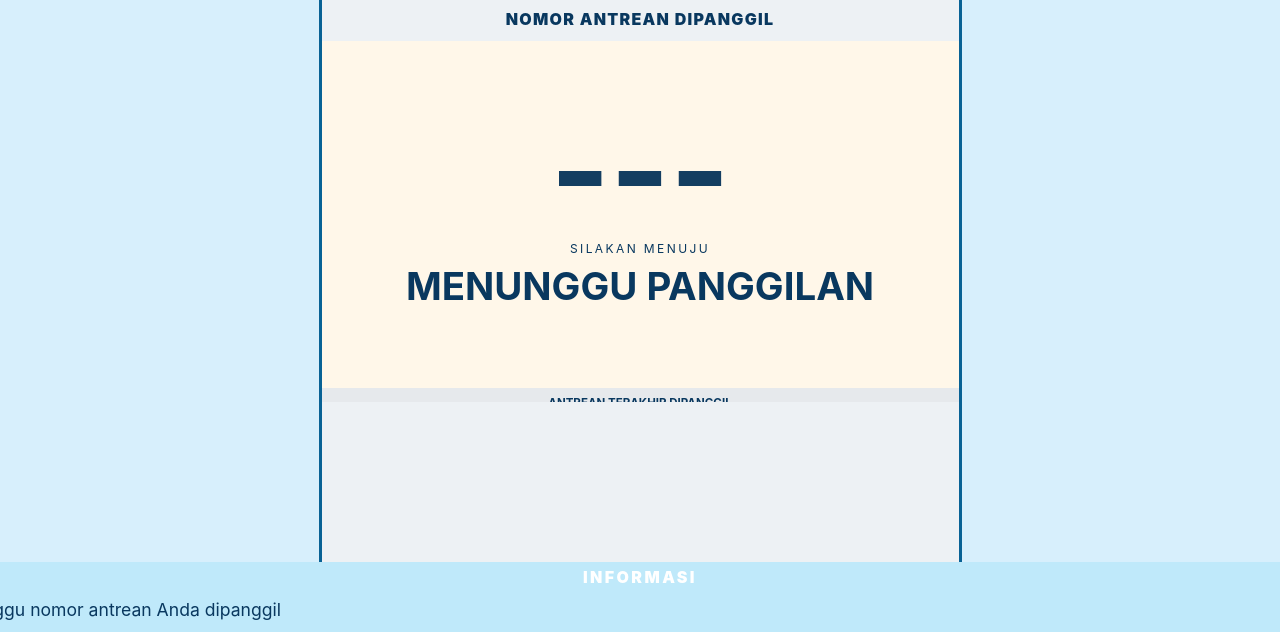
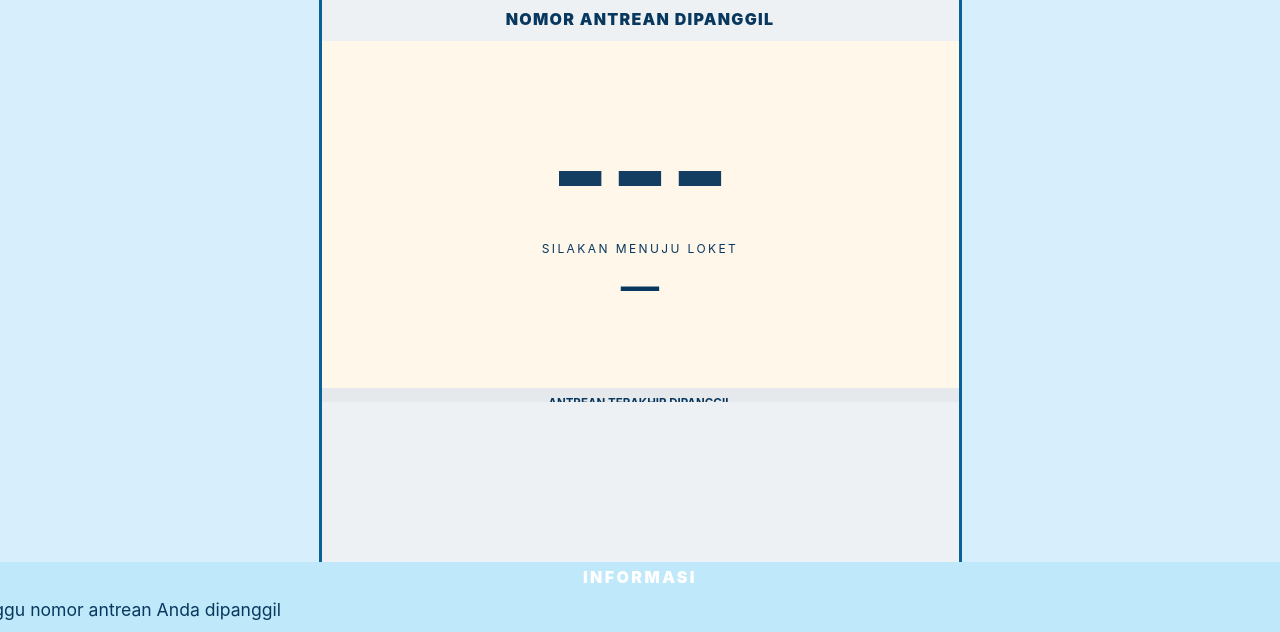
Before and after one commit to mmkrsulis/antrian, a PHP site: the page made by app/Views/display.php in a window 1280 px wide. Shown: the part 168-800 px from the top of the page. Run offline with PHP 8.4, Linux system fonts and the light colour scheme; the template is opened without the code that fills it, so the values that code supplies are empty; some libraries are stand-ins or nearby versions.

Commit message:
Simplify counter labels on public display

```diff
--- a/app/Views/display.php
+++ b/app/Views/display.php
@@ -1,5 +1,5 @@
 <!doctype html><html lang="id"><head><meta charset="utf-8"><meta name="viewport" content="width=device-width,initial-scale=1"><title>Display · <?=e(app_name())?></title><link rel="stylesheet" href="/assets/app.css?v=<?=e((string) filemtime(__DIR__.'/../../public/assets/app.css'))?>"><link rel="stylesheet" href="/assets/display-layout.css?v=<?=e((string) filemtime(__DIR__.'/../../public/assets/display-layout.css'))?>"><style><?=theme_css_vars()?></style></head><body class="display-v2">
 <header class="display-head <?=image_header_enabled()?'image-header':''?>" id="display-header" style="<?=e(header_background_style())?>"><div class="display-logo">RQ</div><div><span id="header-subtitle"><?=e(setting('header_subtitle','Sistem Antrean Digital'))?></span><h1 id="header-title"><?=e(setting('header_title',app_name()))?></h1></div><div class="display-time"><b id="clock">00:00:00</b><small><?=e(indonesian_date())?></small></div></header>
-<main class="display-board"><section id="service-left" class="service-column"></section><section class="display-center"><div class="call-label">NOMOR ANTREAN DIPANGGIL</div><div class="call-stage"><strong id="number">---</strong><p>SILAKAN MENUJU</p><h2 id="counter">MENUNGGU PANGGILAN</h2></div><section id="display-media" class="display-media"></section><section class="completed"><h3>ANTREAN TERAKHIR DIPANGGIL</h3><div id="latest-called" class="latest-called"><b>---</b><span>Menunggu panggilan</span></div><div id="recent"></div></section></section><section id="service-right" class="service-column"></section></main>
+<main class="display-board"><section id="service-left" class="service-column"></section><section class="display-center"><div class="call-label">NOMOR ANTREAN DIPANGGIL</div><div class="call-stage"><strong id="number">---</strong><p>SILAKAN MENUJU LOKET</p><h2 id="counter">—</h2></div><section id="display-media" class="display-media"></section><section class="completed"><h3>ANTREAN TERAKHIR DIPANGGIL</h3><div id="latest-called" class="latest-called"><b>---</b><span>Menunggu panggilan</span></div><div id="recent"></div></section></section><section id="service-right" class="service-column"></section></main>
 <footer class="display-ticker"><span>INFORMASI</span><p id="footer-text">Mohon menunggu nomor antrean Anda dipanggil</p></footer><audio id="announcement-player" preload="auto"></audio><button type="button" id="enable-display-audio" class="display-audio-button" hidden>Aktifkan Audio Panggilan</button><?php if(($_GET['fullscreen']??'')==='1'):?><button type="button" id="start-fullscreen-display" class="display-start-button">Mulai Display Fullscreen &amp; Audio</button><?php endif?>
 <script>window.DISPLAY_KEY=<?=json_encode($displayKey)?>;window.APP_TIMEZONE=<?=json_encode(app_timezone())?>;</script><script src="/assets/display.js?v=<?=e((string) filemtime(__DIR__.'/../../public/assets/display.js'))?>"></script></body></html>
```
Also changed, not shown: public/assets/display.js.
